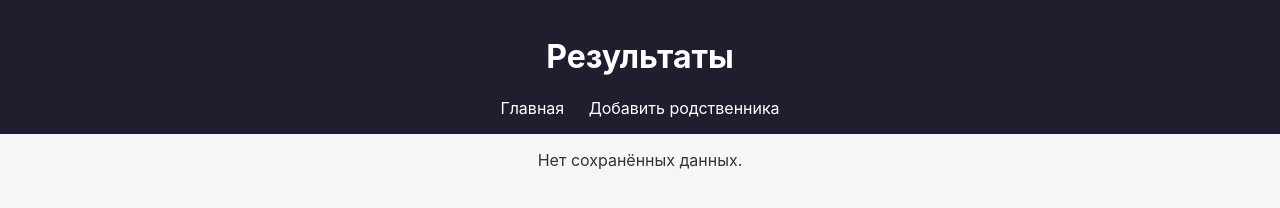
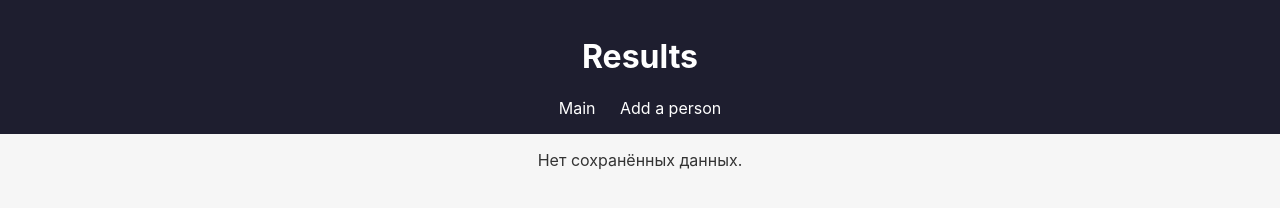
Before and after one commit to dooolat/findconnect, a plain HTML site: page results.html in a window 1280 px wide. Drawn offline with Linux system fonts and the light colour scheme.

Commit message:
Update results.html

```diff
--- a/results.html
+++ b/results.html
@@ -1,17 +1,17 @@
 <!DOCTYPE html>
-<html lang="ru">
+<html lang="en">
 <head>
   <meta charset="UTF-8">
   <meta name="viewport" content="width=device-width, initial-scale=1.0">
-  <title>Результаты поиска</title>
+  <title>Search results</title>
   <link rel="stylesheet" href="style.css">
 </head>
 <body>
   <header>
-    <h1>Результаты</h1>
+    <h1>Results</h1>
     <nav>
-      <a href="index.html">Главная</a>
-      <a href="register.html">Добавить родственника</a>
+      <a href="index.html">Main</a>
+      <a href="register.html">Add a person</a>
     </nav>
   </header>
 
```
